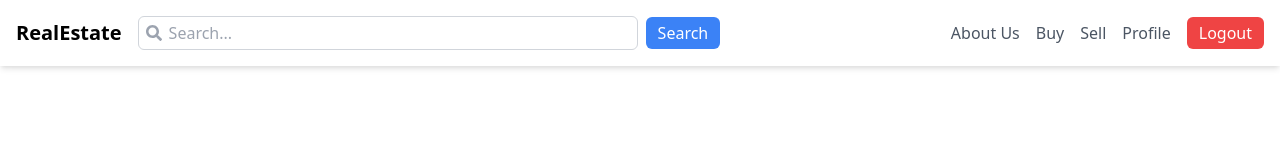
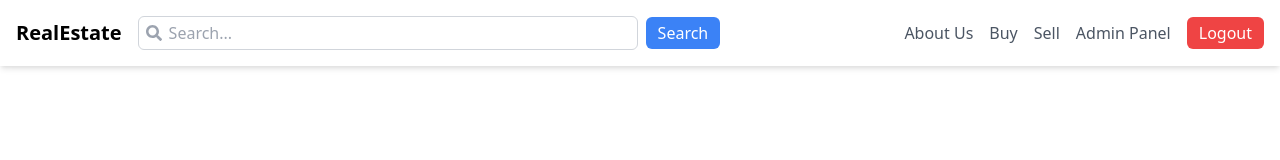
Before and after one commit to Seif-ElDin-Mostafa/Real-Estate-Marketplace, a React (Create React App) app in the folder client/: page / in a window 1280 px wide. Shown: the top 160 px of the page. Built offline with nearby package versions, Linux system fonts and the light colour scheme; sample sign-in values are in the browser's storage.

Commit message:
added Admin Panel

```diff
--- a/client/src/Home.js
+++ b/client/src/Home.js
@@ -16,11 +16,15 @@ function Home() {
   const [isLoginModalOpen, setIsLoginModalOpen] = useState(false);
   const [isCreateAccountModalOpen, setIsCreateAccountModalOpen] = useState(false);
   const [isLoggedIn, setIsLoggedIn] = useState(false);
+  const [userRole, setUserRole] = useState('');
   const navigate = useNavigate();
 
   useEffect(() => {
     const token = localStorage.getItem('token');
+    const role = localStorage.getItem('role');
+    console.log('Retrieved role from storage:', role);
     setIsLoggedIn(!!token);
+    setUserRole(role);
   }, []);
 
   const handleLoginSuccess = () => {
@@ -82,7 +86,11 @@ function Home() {
 
           {isLoggedIn ? (
             <>
-              <Link to="/profile" className="text-gray-600 hover:text-blue-500">Profile</Link>
+              {userRole === 'admin' ? (
+                <Link to="/admin" className="text-gray-600 hover:text-blue-500">Admin Panel</Link>
+              ) : (
+                <Link to="/profile" className="text-gray-600 hover:text-blue-500">Profile</Link>
+              )}
               <button
                 onClick={handleLogout}
                 className="px-3 py-1 bg-red-500 text-white rounded-md hover:bg-red-600 transition"
--- a/client/src/Login.js
+++ b/client/src/Login.js
@@ -15,8 +15,13 @@ function Login({ onLoginSuccess }) {
       });
 
       if (response.status === 200) {
+        console.log('Login response:', response.data);
+
         // Store the JWT token
         localStorage.setItem('token', response.data.token);
+        // Store the user role
+        localStorage.setItem('role', response.data.role);
+        console.log('Stored role:', response.data.role);
         if (onLoginSuccess) {
           onLoginSuccess(); // Call the callback to update parent state
         }
```
Also changed, not shown: 1 other file (tests, documents, lock files or other folders).
